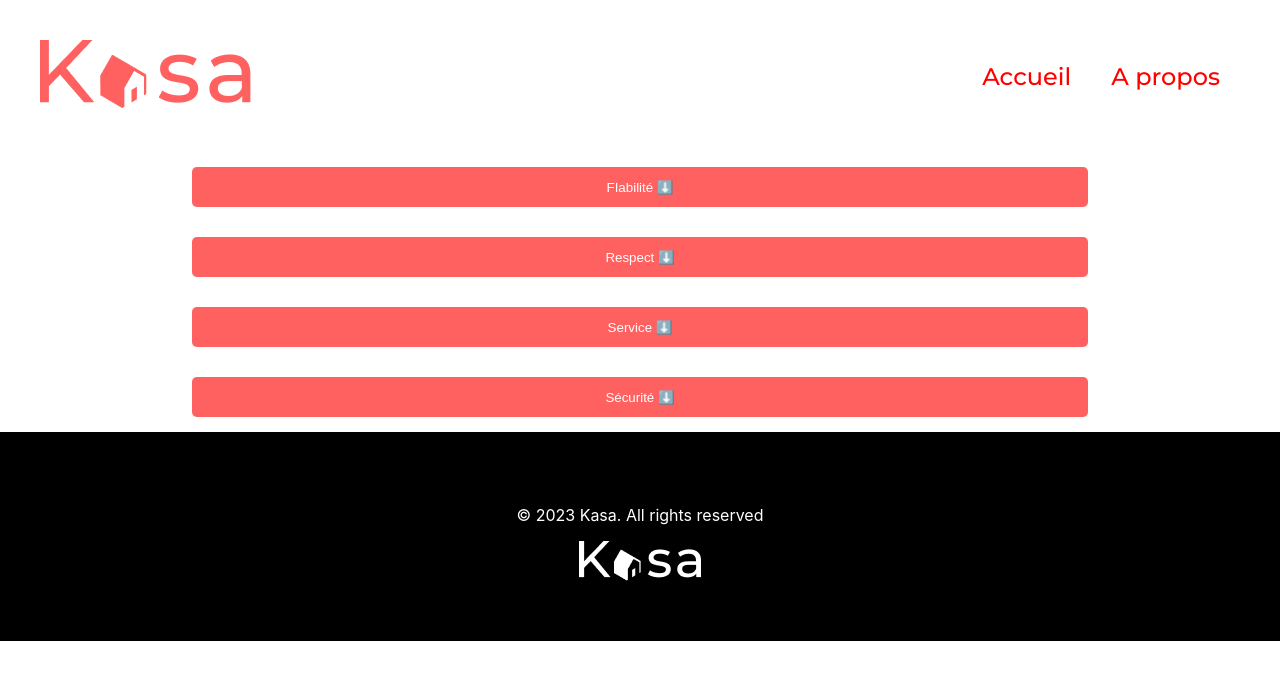
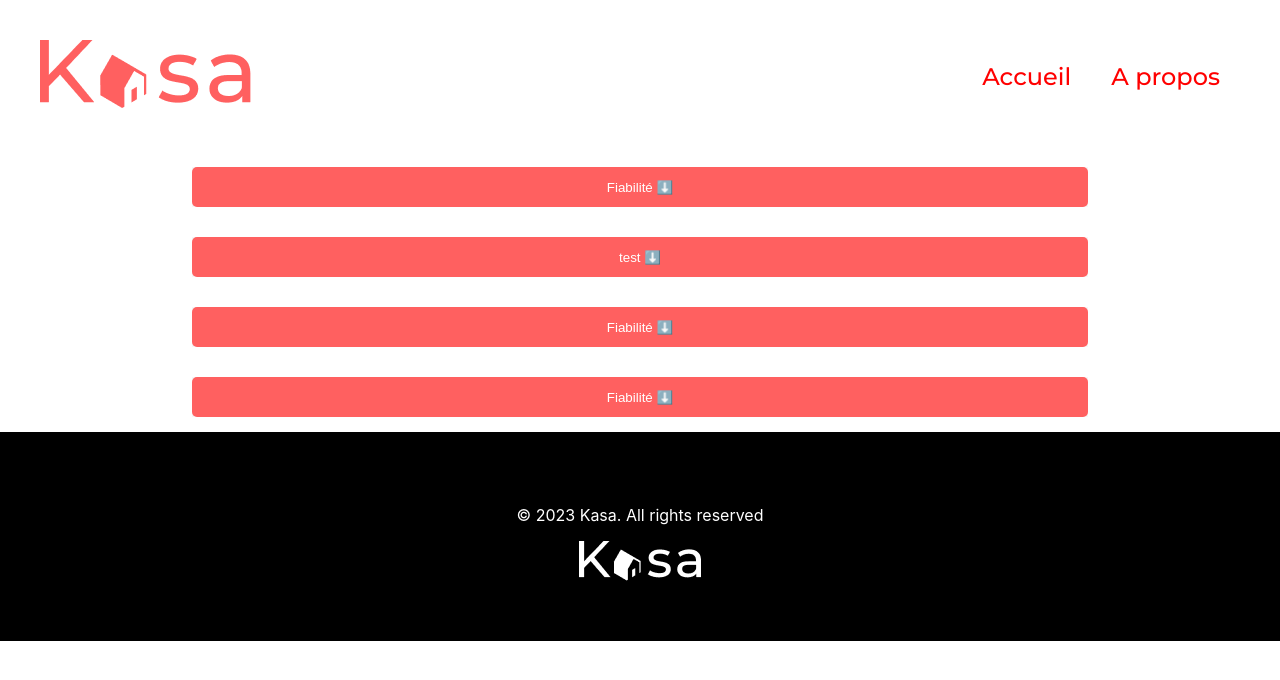
Before and after one commit to JulienV87/kasa, a React (Create React App) app: page /about-us in a window 1280 px wide. Shown: the top 680 px of the page. Built offline with nearby package versions, Linux system fonts and the light colour scheme.

Commit message:
Création et ajout des cartes sur la page HOME

```diff
--- a/src/App.js
+++ b/src/App.js
@@ -1,9 +1,9 @@
 import logo from './logo.svg';
 import './App.css';
 import { BrowserRouter,Route, Routes,  } from 'react-router-dom';
-import Home from './components/Home';
-import AboutUs from './components/AboutUs';
-import Erreur from './components/Erreur';
+import Home from './pages/Home';
+import AboutUs from './pages/AboutUs';
+import Erreur from './pages/Error';
 import Navbar from './components/Navbar';
 import Footer from './components/Footer';
 
--- a/src/assets/data.json
+++ b/src/assets/data.js
@@ -1,4 +1,4 @@
-[
+const DATA = [
     {
         "id": "c67ab8a7",
         "title": "Appartement cosy",
@@ -617,3 +617,6 @@
         ]
     }
 ]
+
+
+export default DATA
--- a/src/components/AboutUs.jsx
+++ /dev/null
@@ -1,61 +0,0 @@
-import React, { useState } from 'react';
-
-export default function AboutUs() {
-    const [isOpen, setIsOpen] = useState(false);
-
-  const toggleCollapse = () => {
-    setIsOpen(!isOpen);
-  }
-  return (
-    <div className='test'>
-
-        <div className='collapse-container'>
-        <button className='collapse-toggle' onClick={toggleCollapse}>FIabilité
-        {isOpen ? ' ⬆️' : ' ⬇️'}
-      </button>
-      {isOpen && (
-        <div className='collapse-text'>
-          <p>Les annonces postées sur Kasa garantissent une fiabilité totale. Les photos sont conformes aux logements, et toutes les informations sont régulièrement vérifiées par nos équipes.</p>
-        </div>
-      )}
-        </div>
-
-
-        <div className='collapse-container'>
-        <button className='collapse-toggle' onClick={toggleCollapse}>Respect
-        {isOpen ? ' ⬆️' : ' ⬇️'}
-      </button>
-      {isOpen && (
-        <div className='collapse-text'>
-          <p>La bienveillance fait partie des valeurs fondatrices de Kasa. Tout comportement discriminatoire ou de perturbation du voisinage entraînera une exclusion de notre plateforme.</p>
-        </div>
-      )}
-        </div>
-
-
-        <div className='collapse-container'>
-        <button className='collapse-toggle' onClick={toggleCollapse}>Service
-        {isOpen ? ' ⬆️' : ' ⬇️'}
-      </button>
-      {isOpen && (
-        <div className='collapse-text'>
-          <p>La bienveillance fait partie des valeurs fondatrices de Kasa. Tout comportement discriminatoire ou de perturbation du voisinage entraînera une exclusion de notre plateforme.</p>
-        </div>
-      )}
-        </div>
-
-
-        <div className='collapse-container'>
-        <button className='collapse-toggle' onClick={toggleCollapse}>Sécurité
-        {isOpen ? ' ⬆️' : ' ⬇️'}
-      </button>
-      {isOpen && (
-        <div className='collapse-text'>
-          <p>La sécurité est la priorité de Kasa. Aussi bien pour nos hôtes que pour les voyageurs, chaque logement correspond aux critères de sécurité établis par nos services. En laissant une note aussi bien à l'hôte qu'au locataire, cela permet à nos équipes de vérifier que les standards sont bien respectés. Nous organisons également des ateliers sur la sécurité domestique pour nos hôtes.</p>
-        </div>
-      )}
-        </div>
-
-    </div>
-  )
-}
--- /dev/null
+++ b/src/components/CollapseButton.jsx
@@ -0,0 +1,24 @@
+import React, { useState } from 'react';
+
+export default function CollapseButton({title,description}) {
+    const [isOpen, setIsOpen] = useState(false);
+
+
+    const toggleCollapse = () => {
+      setIsOpen(!isOpen);
+    }
+  return (
+    <div className='test'>
+       <div className='collapse-container'>
+        <button className='collapse-toggle' onClick={toggleCollapse}>{title}
+        {isOpen ? ' ⬆️' : ' ⬇️'}
+      </button>
+      {isOpen && (
+        <div className='collapse-text'>
+          <p>{description}</p>
+        </div>
+      )}
+      </div>
+    </div>
+  )
+}
--- a/src/components/Home.jsx
+++ /dev/null
@@ -1,16 +0,0 @@
-import Banner from "./BannerHome";
-import Cards from "./Cards";
-
-export default function Home() {
-  return (
-      <div>
-        <Banner />
-
-        <section className="home-section">
-        <Cards />
-
-        </section>
-
-    </div>
-  )
-}
--- a/src/index.css
+++ b/src/index.css
@@ -47,7 +47,6 @@ code {
   height: 223px;
   background-image: url(./assets/banner-home.jpg);
   background-repeat: no-repeat;
-  /* background-position: center; */
   background-size: cover;
   border-radius: 20px;
   display: flex;
@@ -62,8 +61,10 @@ code {
 
 .home-section {
   margin: 40px;
-  width: auto;
-  height: 100vh;
+  background-color:#F6F6F6;
+  border-radius: 20px;
+  padding-top: 30px;
+  padding-bottom: 30px;
 }
 
 /*------------CARDS----------*/
@@ -72,16 +73,39 @@ code {
   width: 340px;
   height: 340px;
   border-radius: 10px;
-  background: linear-gradient(180deg, rgba(255, 255, 255, 0) 0%, rgba(0, 0, 0, 0.5) 100%);
-  ;
-  background-color: #FF6060;
+  border: 1px solid #ccc;
+  margin: 30px;
 }
 
 .card-link {
   text-decoration: none;
 }
 
+.card-img {
+  width: 100%;
+  height: 100%;
+  border-radius: 10px;
+  object-fit: cover;
+}
+
+.card-title {
+  display: flex;
+  justify-content: center;
+  font-family: sans-serif;
+  text-align: center;
+}
+
+
+.home-cards {
+  display: flex;
+  justify-content: center;
+  font-family: sans-serif;
+  text-align: center;
+  flex-wrap: wrap;
+}
+
 /*------------ABOUT-US PAGE----------*/
+
 .collapse-container {
 margin-top : 20px;
 background-color:#F6F6F6;
--- /dev/null
+++ b/src/pages/AboutUs.jsx
@@ -0,0 +1,19 @@
+
+import CollapseButton from '../components/CollapseButton';
+
+export default function AboutUs() {
+
+
+  return (
+    <div>
+
+      <CollapseButton title="Fiabilité" description="La bienveillance fait partie des valeurs fondatrices de Kasa. Tout comportement discriminatoire ou de perturbation du voisinage entraînera une exclusion de notre plateforme."/>
+
+      <CollapseButton title="test" description="La bienveillance fait partie des valeurs fondatrices de Kasa. Tout comportement discriminatoire ou de perturbation du voisinage entraînera une exclusion de notre plateforme."/>
+
+      <CollapseButton title="Fiabilité" description="La sécurité est la priorité de Kasa. Aussi bien pour nos hôtes que pour les voyageurs, chaque logement correspond aux critères de sécurité établis par nos services. En laissant une note aussi bien à l'hôte qu'au locataire, cela permet à nos équipes de vérifier que les standards sont bien respectés. Nous organisons également des ateliers sur la sécurité domestique pour nos hôtes."/>
+
+      <CollapseButton title="Fiabilité" description="La bienveillance fait partie des valeurs fondatrices de Kasa. Tout comportement discriminatoire ou de perturbation du voisinage entraînera une exclusion de notre plateforme."/>
+
+    </div>
+    )}
--- /dev/null
+++ b/src/pages/Home.jsx
@@ -0,0 +1,27 @@
+import Banner from "../components/BannerHome";
+import Cards from "../components/Cards";
+import DATA from "../assets/data";
+
+export default function Home() {
+  return (
+      <div>
+        <Banner />
+
+        <section className="home-section">
+        <div className="home-cards">
+         {DATA.map((apartment) => {
+        return (
+          <Cards
+            key={apartment.id}
+            title={apartment.title}
+            cover={apartment.cover}
+          />
+        );
+      })}
+    </div>
+
+        </section>
+
+    </div>
+  )
+}
```
Also changed, not shown: src/components/Cards.jsx (+8 -3 lines), src/pages/Error.jsx (renamed from src/components/Erreur.jsx).
